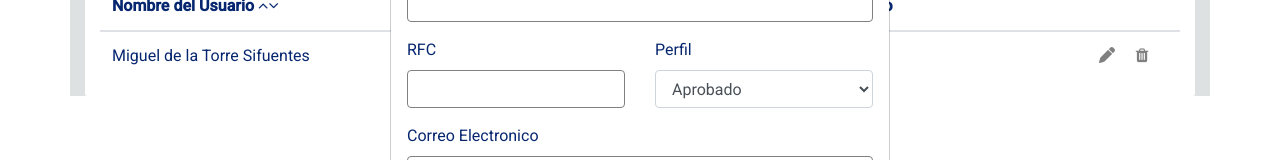
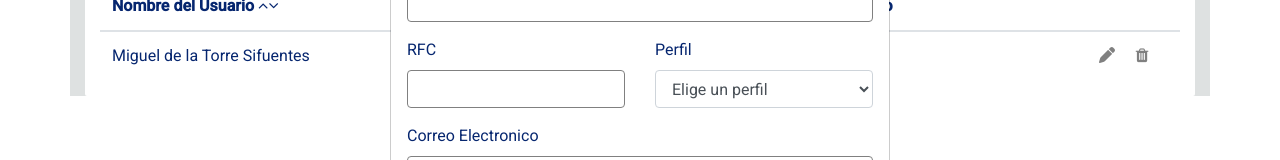
Before and after one commit to Adrian-Fuentes/weas-de-practicas-xd, an Angular app: page / in a window 1280 px wide. Both pictures are taken after a click on the button "Nuevo Usuario". Shown: the part 318-478 px from the top of the page. Built offline with nearby package versions, Linux system fonts and the light colour scheme.

Commit message:
Avance 9 (Forzar seleccion de Perfil y Guardar El perfil Seleccionado)

```diff
--- a/src/app/Componentes/botons-u/botons-u.component.html
+++ b/src/app/Componentes/botons-u/botons-u.component.html
@@ -47,10 +47,11 @@
                                 </div>
                             </div>
                         </div>
-                        <div class="col-sm-6">
+                        <div class="col-sm-6" >
                             <label >Perfil</label>
-                            <select name="" class="form-control"  id="">
-                                <option value="" *ngFor="let item of dat1">{{item.nande}}</option>
+                            <select name="" class="form-control"  [(value)]="Perfil" (change)="selectChangeHandler($event)" >
+                                <option value="no">Elige un perfil</option>
+                                <option value="{{item.nande}}" *ngFor="let item of dat1">{{item.nande}}</option>
                             </select>
                         </div>
                         </div>
@@ -67,8 +68,8 @@
                         </div>
                         <!--BOTONES al final xD-->
                         <div class="modal-footer">
-                            <button type="button" class="btn btn-dark" data-dismiss="modal" (click)="rest(EM,RF,name1)"  >Cancelar</button>
-                            <button type="button" class="btn btn-dark" data-dismiss="modal" type="submit" [disabled]="form.invalid" (click) = "resetData(EM,RF,name1)"  >Guardar</button>
+                            <button type="button" class="btn btn-dark" data-dismiss="modal" type="submit" (click)="rest(EM,RF,name1)"  >Cancelar</button>
+                            <button type="button" class="btn btn-dark" data-dismiss="modal" type="submit" [disabled]="form.invalid || Perfil == 'no'" (click) = "resetData(EM,RF,name1)"  >Guardar</button>
                         </div>
                     </form>
               </div>
--- a/src/app/Componentes/botons-u/botons-u.component.ts
+++ b/src/app/Componentes/botons-u/botons-u.component.ts
@@ -2,7 +2,7 @@ import { Component, OnInit } from '@angular/core';
 import { DatosService } from 'src/app/services/datos.service';
 import { FormGroup , FormBuilder, Validators } from "@angular/forms";
 import { TablaComponent } from '../tabla/tabla.component';
-import { FocusTrap } from '@angular/cdk/a11y';
+
 
 // wea normal
 @Component({
@@ -32,6 +32,7 @@ export class BotonsUComponent implements OnInit {
   mensaje_email:any;
   i=1;
   id:number = 1;
+  Perfil = "no";
 
   constructor(private dataservice:DatosService , private built:FormBuilder) {
     this.mensaje_name = {
@@ -64,7 +65,9 @@ export class BotonsUComponent implements OnInit {
         Validators.pattern('^([A-ZÑ\x26]{3,4}([0-9]{2})(0[1-9]|1[0-2])(0[1-9]|1[0-9]|2[0-9]|3[0-1])([A-Z]|[0-9]){2}([A]|[0-9]){1})?$') ])],
 
        email: ['',Validators.compose([
-        Validators.required, Validators.email])]
+        Validators.required, Validators.email])],
+
+
     });
 
 
@@ -92,6 +95,10 @@ export class BotonsUComponent implements OnInit {
     this.email = this.form.value.email;
     console.log("el name es: ");
     console.log(this.name);
+    console.log(this.Perfil);
+
+
+
 
 
     console.log("se agrego xd");
@@ -130,6 +137,12 @@ export class BotonsUComponent implements OnInit {
     this.rest(EM,RF,name1);
     this.hide();
   }
+  selectChangeHandler (event: any) {
+    //update the ui
+    this.Perfil = event.target.value;
+    console.log(this.Perfil);
+
+  }
 
   submitForm(formData: any): void {
     this.form.reset();
```
